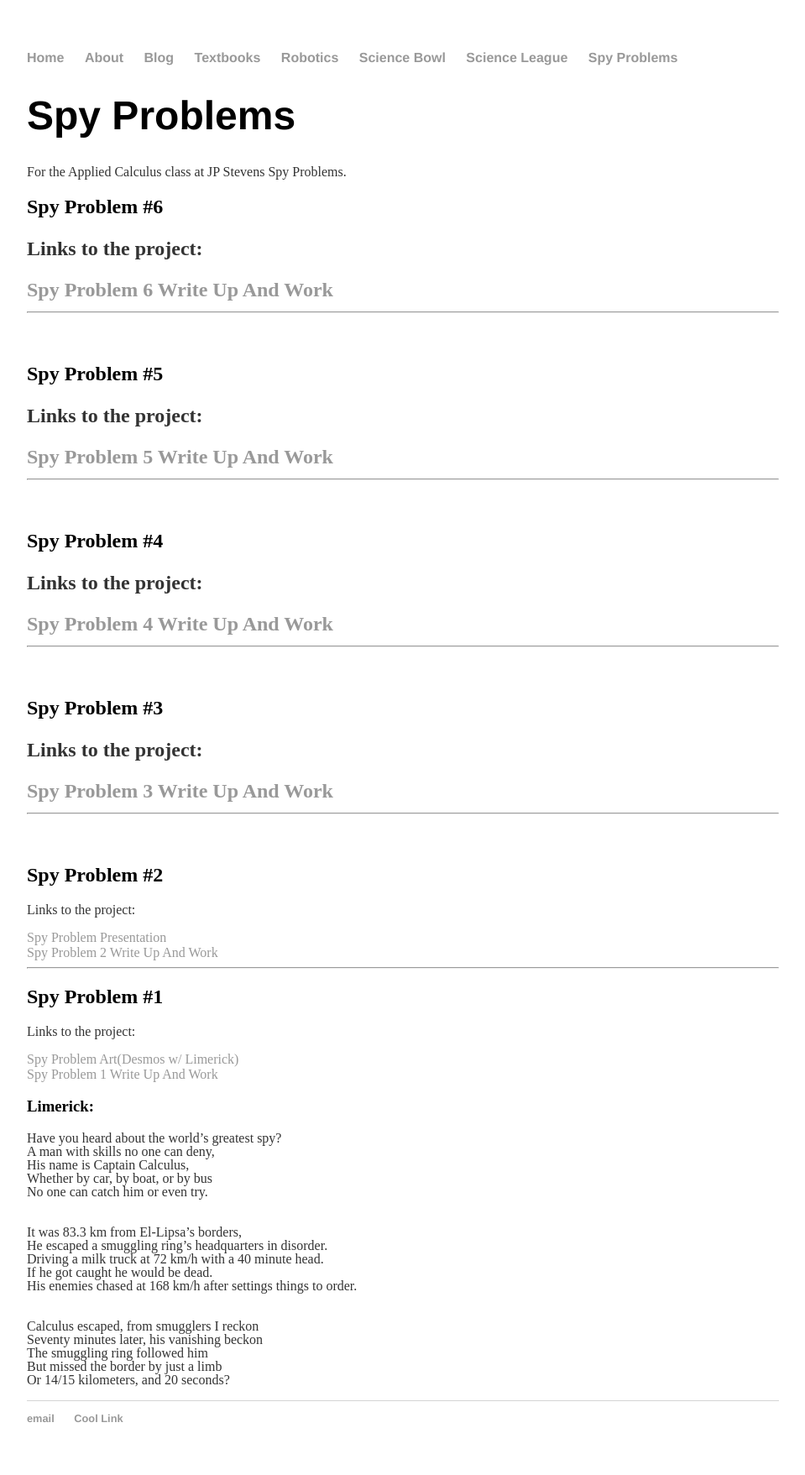
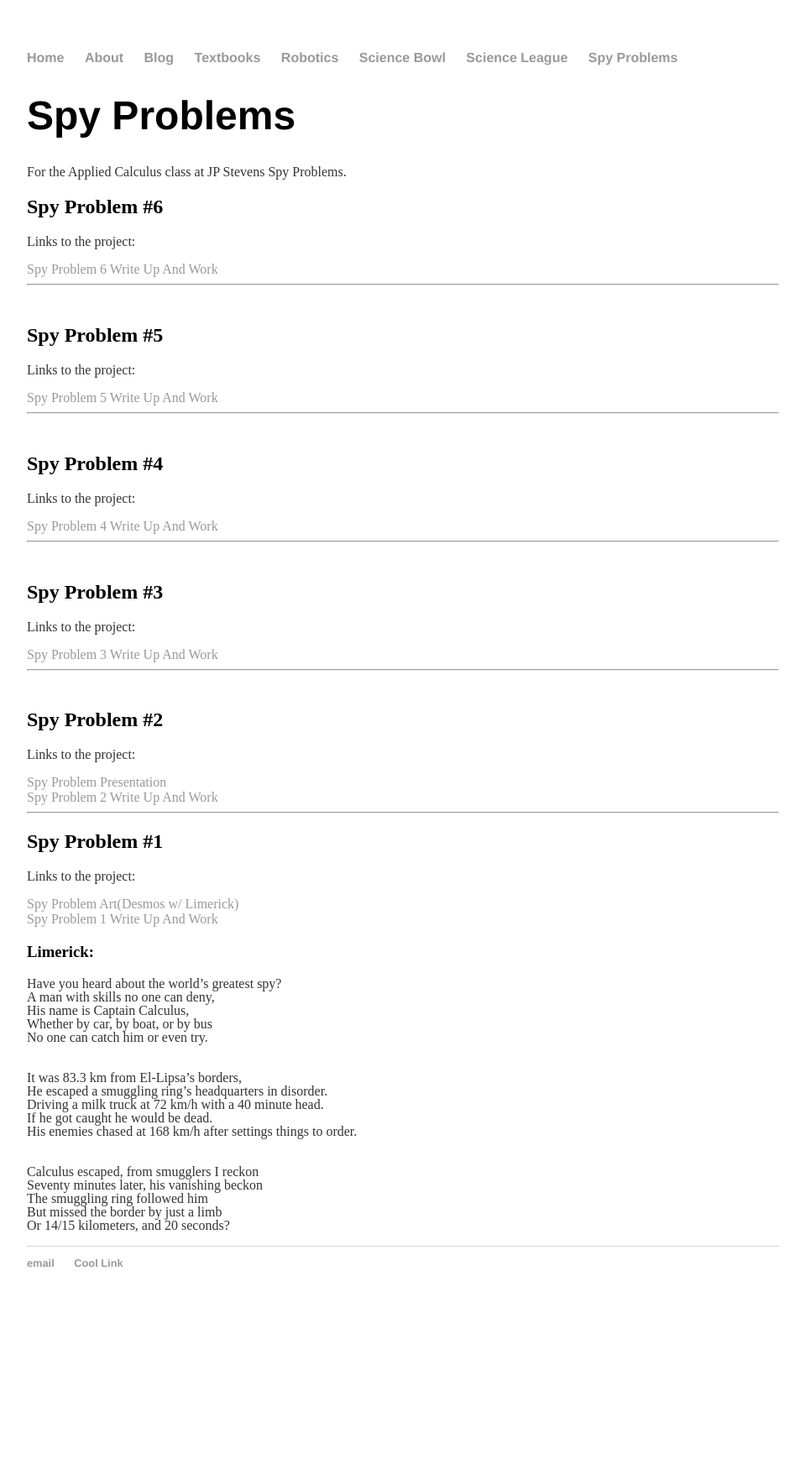
Before and after one commit to Ouroboroz/ouroboroz.github.io, a Jekyll site: the page built from spyproblems/index.html, in a window 1280 px wide. Shown: the whole page at 84% size, without its empty margins (160-1119 px from the left). Built offline with Jekyll 4.4.1, drawn with Linux system fonts in a browser that asks for light colours; after the commit the page ends 1572 px from its top, so only the background shows below that.

```diff
--- a/spyproblems/index.html
+++ b/spyproblems/index.html
@@ -9,22 +9,22 @@ title: Spy Problems
 	</p>
 </head>
 <body>
-	<h2>Spy Problem #6<h2>
+	<h2>Spy Problem #6</h2>
 		<p>Links to the project:</p>
 	<a href="./Resources/spy problem 6.pdf">Spy Problem 6 Write Up And Work</a>
 	<hr>
 	<br>
-	<h2>Spy Problem #5<h2>
+	<h2>Spy Problem #5</h2>
 		<p>Links to the project:</p>
 	<a href="./Resources/spy problem 5.pdf">Spy Problem 5 Write Up And Work</a>
 	<hr>
 	<br>
-	<h2>Spy Problem #4<h2>
+	<h2>Spy Problem #4</h2>
 		<p>Links to the project:</p>
 	<a href="./Resources/spy problem 4.pdf">Spy Problem 4 Write Up And Work</a>
 	<hr>
 	<br>
-	<h2>Spy Problem #3<h2>
+	<h2>Spy Problem #3</h2>
 		<p>Links to the project:</p>
 	<a href="./Resources/spy problem 3.pdf">Spy Problem 3 Write Up And Work</a>
 	<hr>
```
